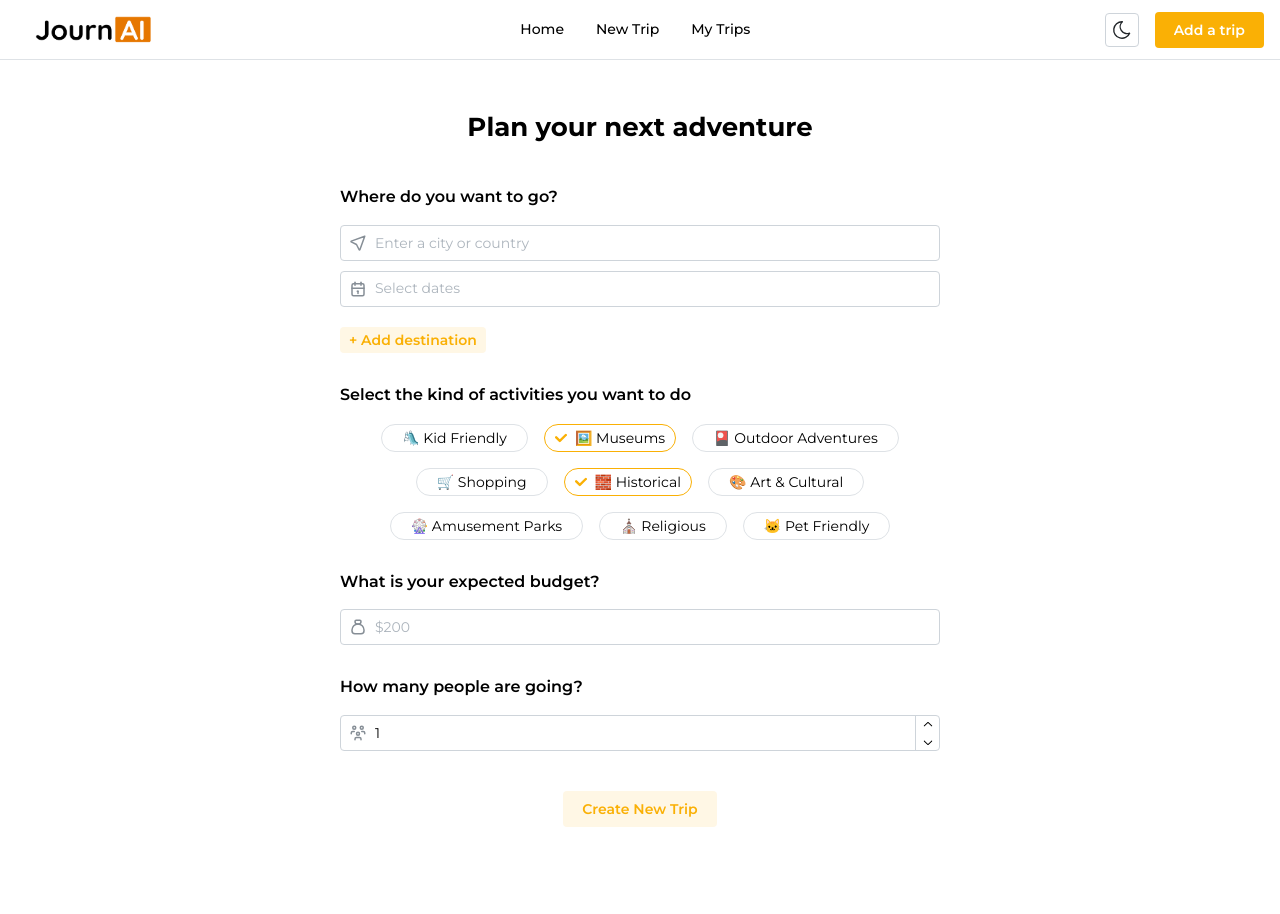
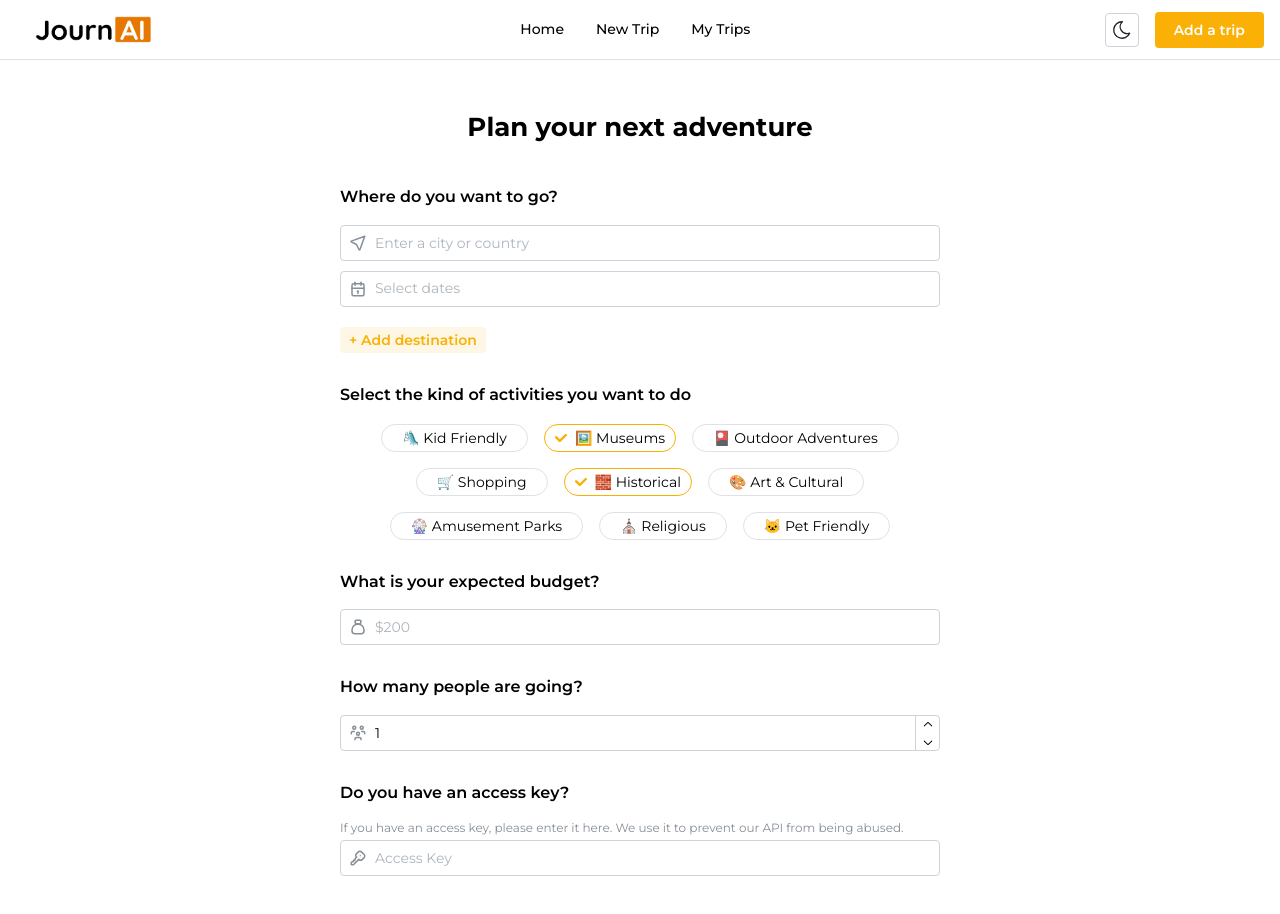
Before and after one commit to anshgoyalevil/JournAI-Frontend, a React (Vite) app: page /new-trip in a window 1280 px wide. Shown: the top 914 px of the page. Built offline with nearby package versions, Linux system fonts and the light colour scheme.

Commit message:
add access key mech

```diff
--- a/src/pages/NewTripPage/NewTripPage.tsx
+++ b/src/pages/NewTripPage/NewTripPage.tsx
@@ -16,6 +16,7 @@ import {
 import { useForm } from '@mantine/form';
 import {
   IconCalendar,
+  IconKey,
   IconLocation,
   IconMoneybag,
   IconTrash,
@@ -34,6 +35,7 @@ export default function NewTripPage() {
   const [prefs, setPrefs] = useState(['Museums', 'Historical']);
   const [budget, setBudget] = useState('');
   const [people, setPeople] = useState<string | number>(1);
+  const [accessKey, setAccessKey] = useState('');
   const [loading, setLoading] = useState(false);
   const computedColorScheme = useComputedColorScheme('light', { getInitialValueInEffect: true });
 
@@ -84,6 +86,7 @@ export default function NewTripPage() {
       budget,
       people,
       uniqId,
+      accessKey,
     };
     try {
       setLoading(true);
@@ -236,6 +239,18 @@ export default function NewTripPage() {
                   required
                   leftSection={<IconUsersGroup style={{ width: rem(18), height: rem(18) }} />}
                 />
+                <Text fw={600} mt={30}>
+                  Do you have an access key?
+                </Text>
+                <TextInput
+                  mt={15}
+                  placeholder="Access Key"
+                  value={accessKey}
+                  onChange={(event) => setAccessKey(event.currentTarget.value)}
+                  description="If you have an access key, please enter it here. We use it to prevent our API from being abused."
+                  required
+                  leftSection={<IconKey style={{ width: rem(18), height: rem(18) }} />}
+                />
                 <Center>
                   <Button justify="center" variant="light" mt={40} type="submit">
                     Create New Trip
```
